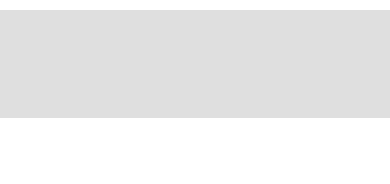
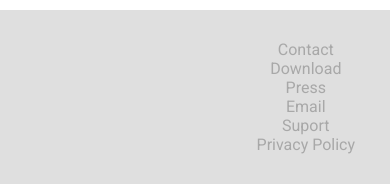
Before and after one commit to chelwillians/projeto-notify, a plain HTML site: page index.html in a window 390 px wide. Shown: the part 2138-2322 px from the top of the page. Before the commit the page ends 2256 px from the top, so only its background shows below. Drawn offline with Linux system fonts and the light colour scheme.

Commit message:
Criar e estilizar o footer do site

```diff
--- a/index.html
+++ b/index.html
@@ -106,7 +106,14 @@
         </div>
     </section>
     <footer>
-
+        <div>
+            <a href="">Contact</a>
+            <a href="">Download</a>
+            <a href="">Press</a>
+            <a href="">Email</a>
+            <a href="">Suport</a>
+            <a href="">Privacy Policy</a>
+        </div>
     </footer>
 </body>
 
--- a/style.css
+++ b/style.css
@@ -195,9 +195,27 @@ header div:nth-child(2) img{
 footer{
     grid-area: footerArea;
     background-color: #dfdfdf;
+    display: flex;
+    justify-content: center;
+    align-items: center;
 }
 
+footer div{
+    width: 95%;
+    max-width: 500px;
+    display: flex;
+    justify-content: space-between;
+}
 
+footer a{
+    color: #a8a8a8;
+    text-decoration: none;
+    transition: 0.7s;
+}
+
+footer a:hover{
+    color: #6b6b6b;
+}
 
 @media(max-width:870px){
     body{
@@ -218,7 +236,7 @@ footer{
 
 @media(max-width:425px){
     body{
-        grid-template-rows: 10px 508px auto auto 395px 108px;
+        grid-template-rows: 10px 508px auto auto 395px auto;
     }
     .opcoes .item{
         width: 95%;
@@ -231,4 +249,13 @@ footer{
         width: auto;
         flex-direction: column;
     }
+
+    footer{
+        padding: 30px 0;
+    }
+
+    footer div{
+        flex-direction: column;
+        align-items: center;
+    }
 }
```
